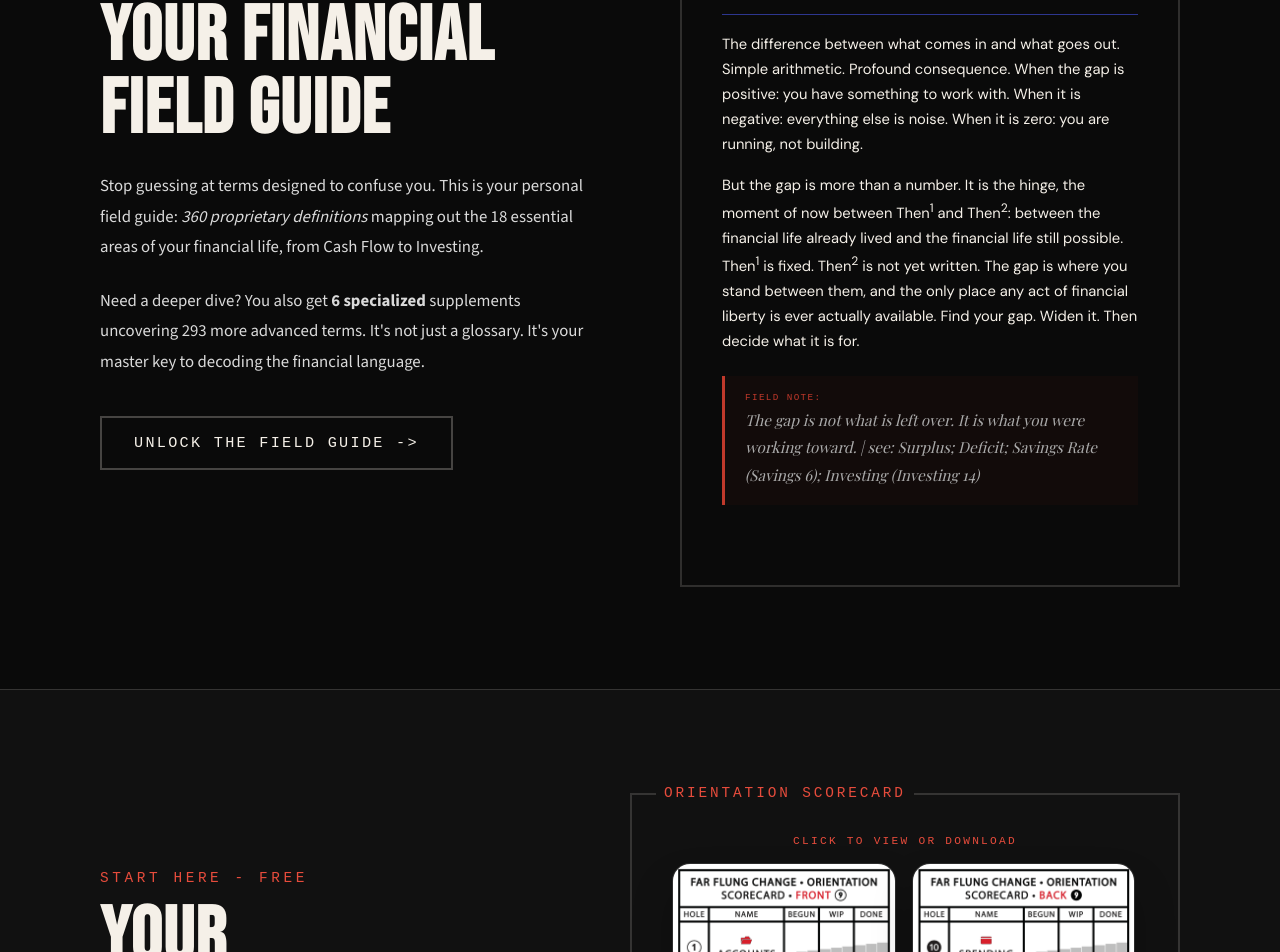
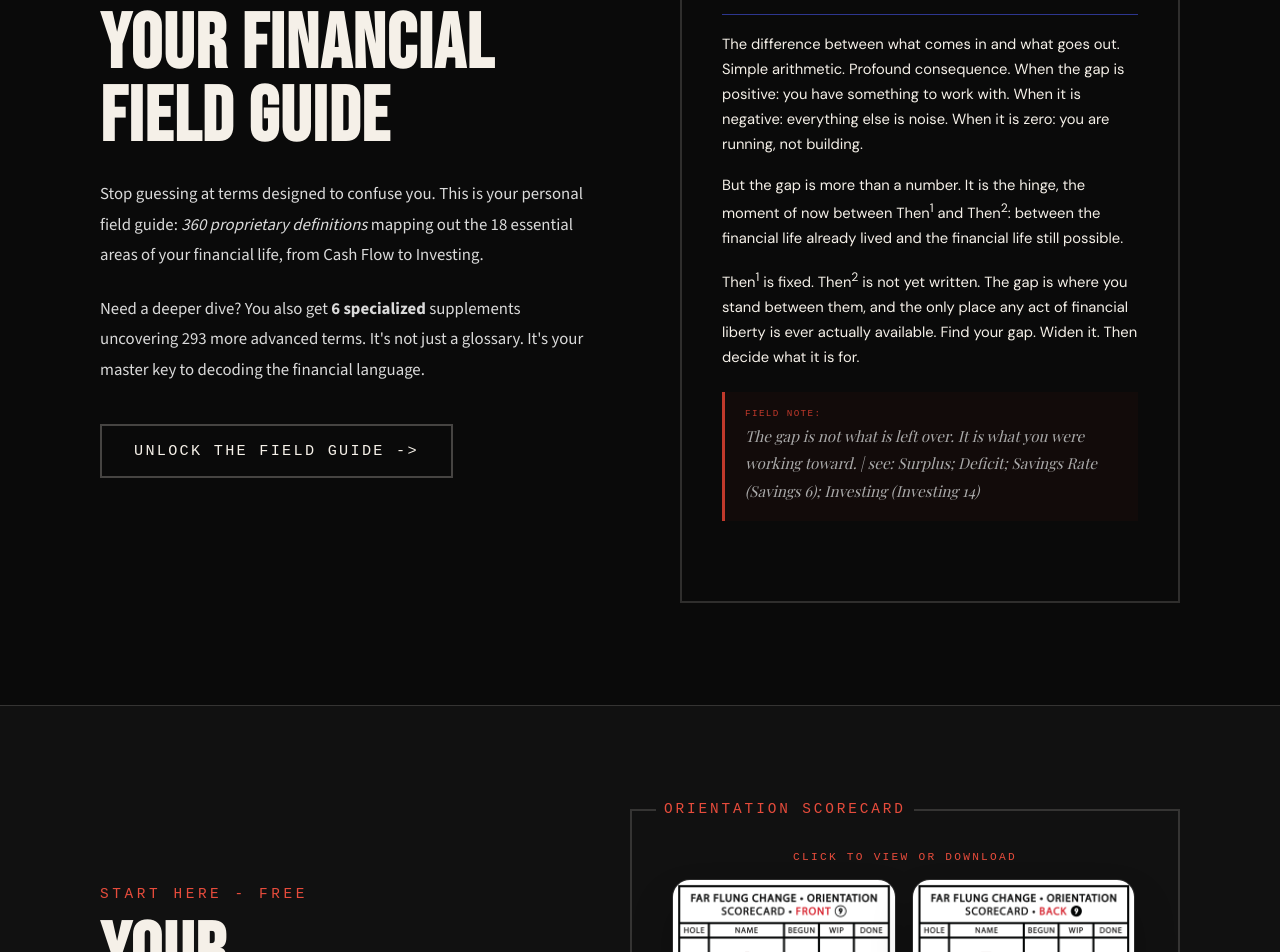
Before and after one commit to jvgiv/ffcpreview, a Next.js app: page / in a window 1280 px wide. Shown: the part 4925-5877 px from the top of the page. Built offline with nearby package versions, Linux system fonts and the light colour scheme; no server answers.

Commit message:
br added

```diff
--- a/src/app/components/home/HomePageDefs.js
+++ b/src/app/components/home/HomePageDefs.js
@@ -69,7 +69,8 @@ export default function HomePageDefs() {
                     But the gap is more than a number. It is the hinge, the
                     moment of now between Then<sup>1</sup> and Then<sup>2</sup>:
                     between the financial life already lived and the financial
-                    life still possible. Then<sup>1</sup> is fixed. Then
+                    life still possible.</p>
+                    <p>Then<sup>1</sup> is fixed. Then
                     <sup>2</sup> is not yet written. The gap is where you stand
                     between them, and the only place any act of financial
                     liberty is ever actually available. Find your gap. Widen it.
```
